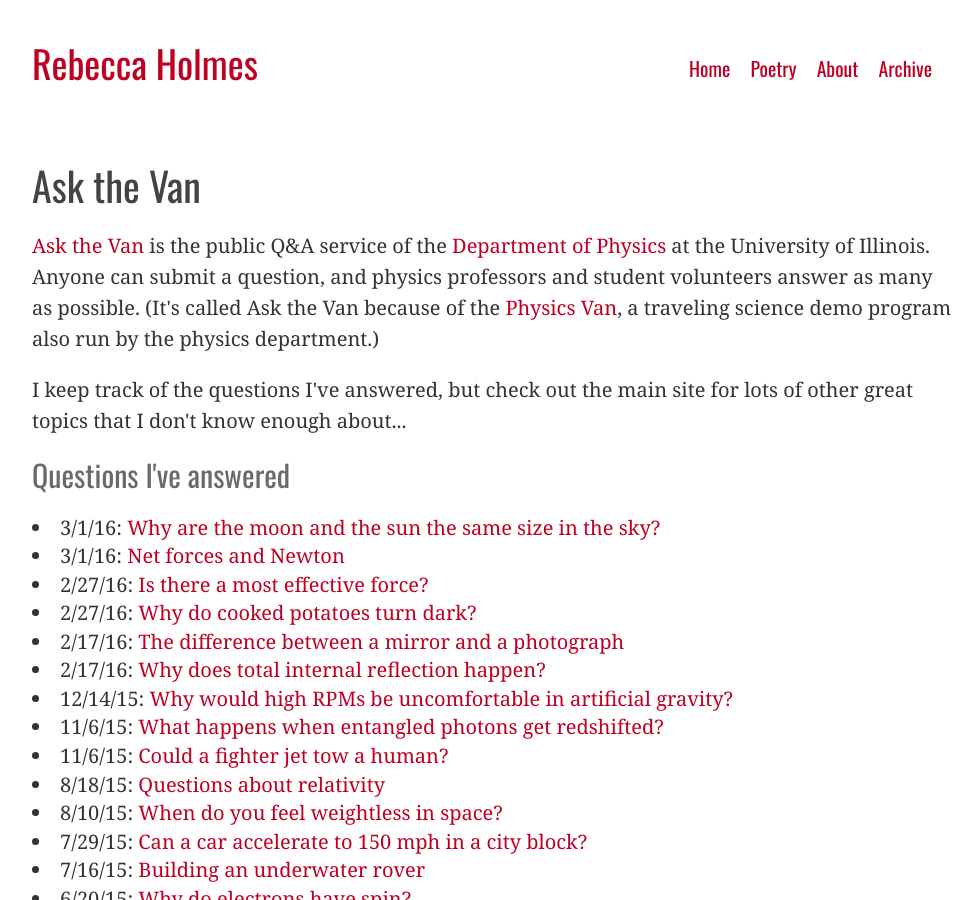
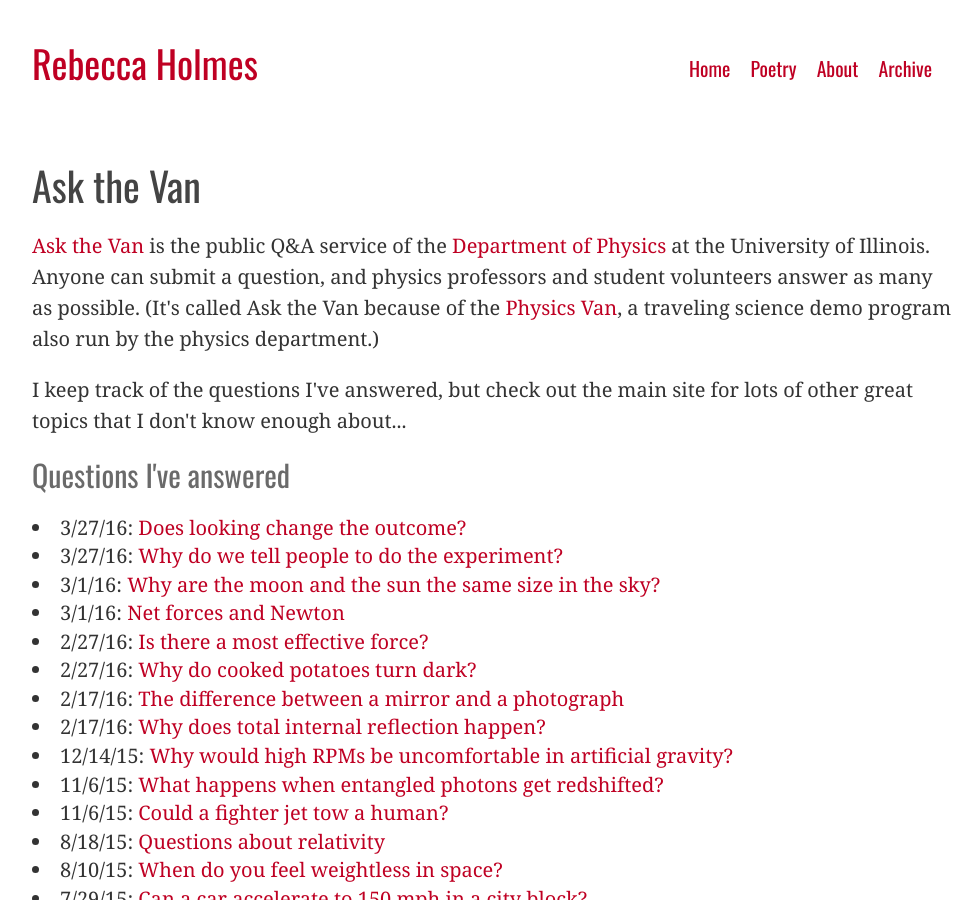
Before and after one commit to piscisvolans/piscisvolans.github.io, a Jekyll site: the page built from askthevan.html, in a window 1280 px wide and 900 px high. Shown: the whole window, without its empty margins (148-1128 px from the left). Built offline with Jekyll 4.4.1, drawn with Linux system fonts in a browser that asks for light colours; nearby versions of some CDN libraries; some web fonts are replaced; comment, search, counter and statistics services are not loaded.

Commit message:
Update list of Ask the Van questions

```diff
--- a/_config.yml
+++ b/_config.yml
@@ -1,6 +1,7 @@
 # Dependencies
 markdown:         kramdown
 highlights:       pygments
+gems:             [jekyll-paginate]
 
 # Permalinks
 permalink:        pretty
--- a/_data/askthevan.yml
+++ b/_data/askthevan.yml
@@ -124,3 +124,9 @@
 - title: Why are the moon and the sun the same size in the sky?
   url:  http://van.physics.illinois.edu/qa/listing.php?id=42098
   date: March 01, 2016 at 04:08PM
+- title: Why do we tell people to do the experiment?
+  url:  https://van.physics.illinois.edu/qa/listing.php?id=42504
+  date: March 27, 2016 at 05:18PM
+- title: Does looking change the outcome?
+  url:  https://van.physics.illinois.edu/qa/listing.php?id=42494
+  date: March 27, 2016 at 06:22PM
```
